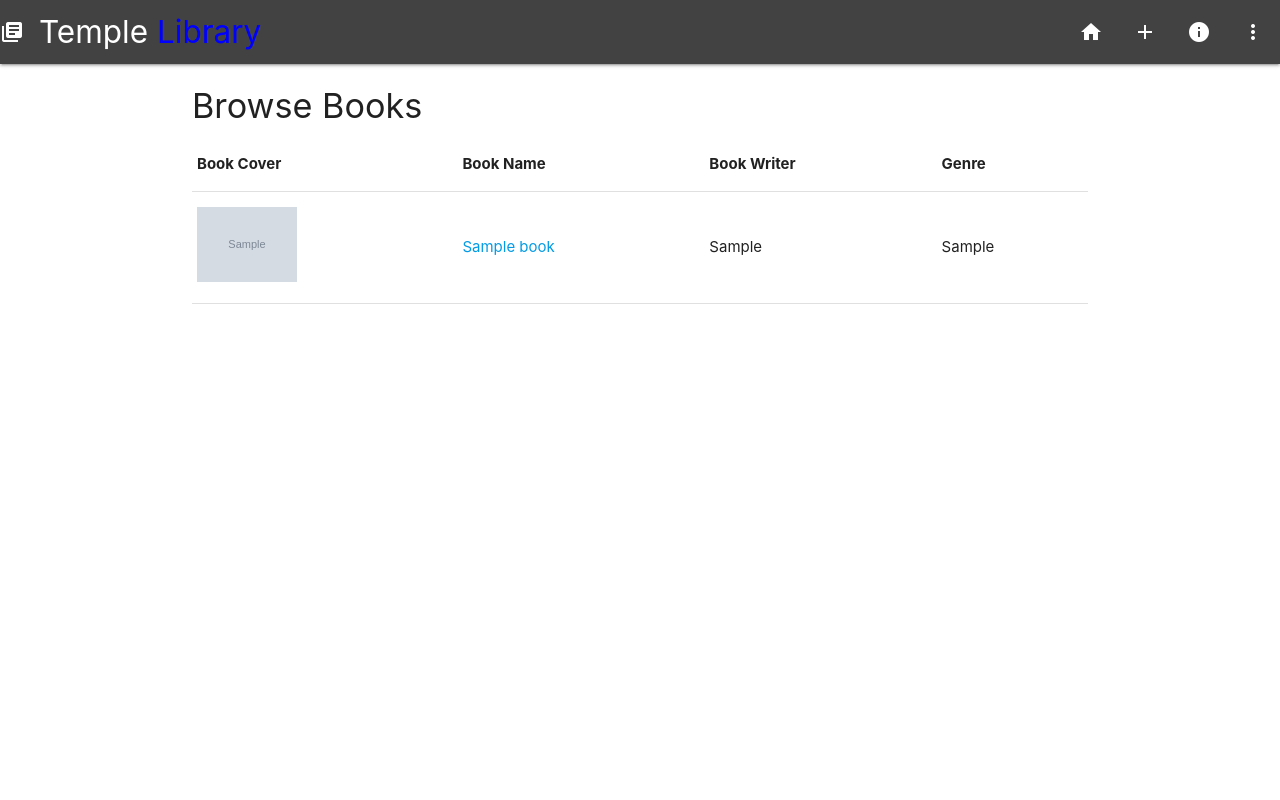
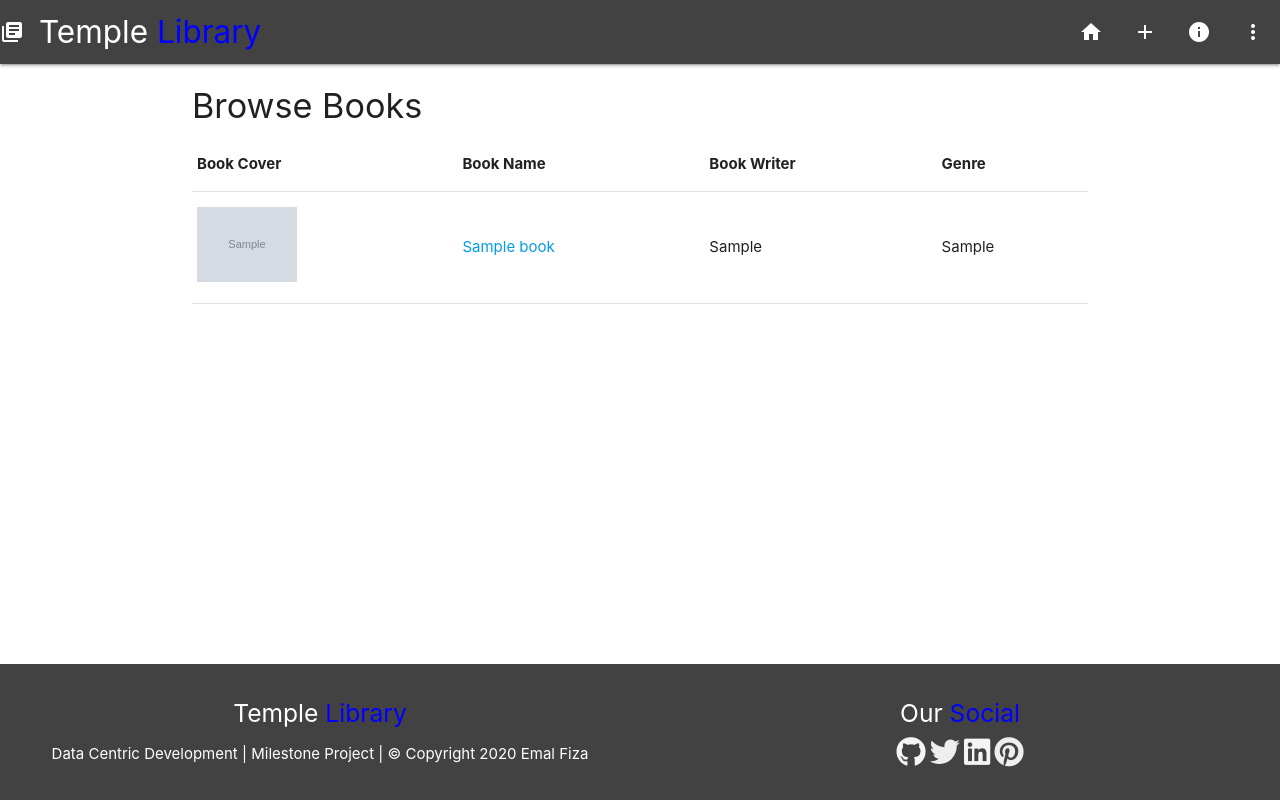
Before and after one commit to emalfiza/temple-library, a Flask app: page / in a window 1280 px wide. Run offline with Flask 2, Linux system fonts and the light colour scheme; grey boxes marked "Sample" are stand-in pictures; a database or web service that is not in the repository returns one stand-in record (values such as "Sample title"); some libraries are stand-ins or nearby versions.

Commit message:
add materialize css code for sticky footer

```diff
--- a/static/css/style.css
+++ b/static/css/style.css
@@ -10,3 +10,14 @@
 .highlighting {
   color: blue;
 }
+
+
+body {
+    display: flex;
+    min-height: 100vh;
+    flex-direction: column;
+}
+
+main {
+    flex: 1 0 auto;
+  }
--- a/templates/base.html
+++ b/templates/base.html
@@ -20,6 +20,7 @@
     <title>Welcome to Temple Library</title>
 </head>
 <body class="bg-img">
+
 	<header>
 		<nav>
 			<div class="nav-wrapper grey darken-3">
@@ -41,9 +42,32 @@
 			</div>
 		</nav>
 	</header>
+
+    <main>
 	<div class="container">
 		{% block content %} {% endblock %}
 	</div>
+    </main>
+
+	<footer class="container-fluid page-footer grey darken-3">
+		<div class="row">
+			<div class="center col s12 m6">
+				<h5>Temple <span class="highlighting">Library</span></h5>
+				<p>Data Centric Development | Milestone Project | &copy; Copyright 2020 Emal Fiza</p>
+			</div>
+			<div class="center col s12 m6">
+				<h5>Our <span class="highlighting">Social</span></h5>
+				<a class="grey-text text-lighten-4" href="https://github.com/emalfiza"
+					target="_blank"><i class="fab fa-github fa-2x  list-inline social-links"></i></a>
+				<a class="grey-text text-lighten-3" href="https://twitter.com/emalfiza"
+					target="_blank"><i class="fab fa-twitter fa-2x  list-inline social-links"></i></a>
+				<a class="grey-text text-lighten-4" href="https://www.linkedin.com/in/emal-fiza-36b33b111/"
+					target="_blank"><i class="fab fa-linkedin fa-2x  list-inline social-links"></i></a>
+				<a class="grey-text text-lighten-3" href="https://www.pinterest.co.uk/emalfiza/"
+					target="_blank"><i class="fab fa-pinterest fa-2x  list-inline social-links"></i></a>
+			</div>
+		</div>
+	</footer>
 
 	<!-- jQuery -->
 	<script src="https://code.jquery.com/jquery-3.3.1.min.js"
```
